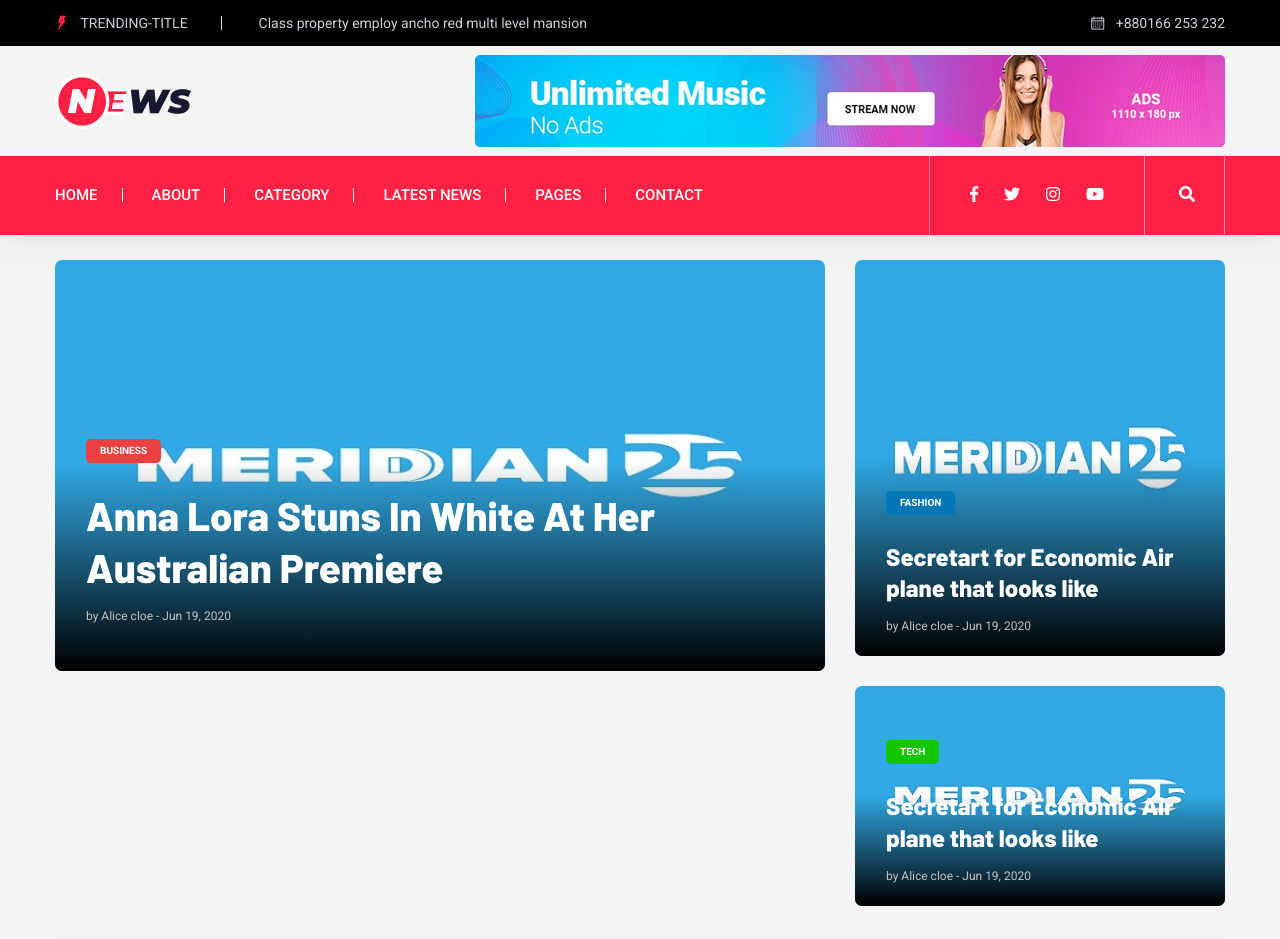
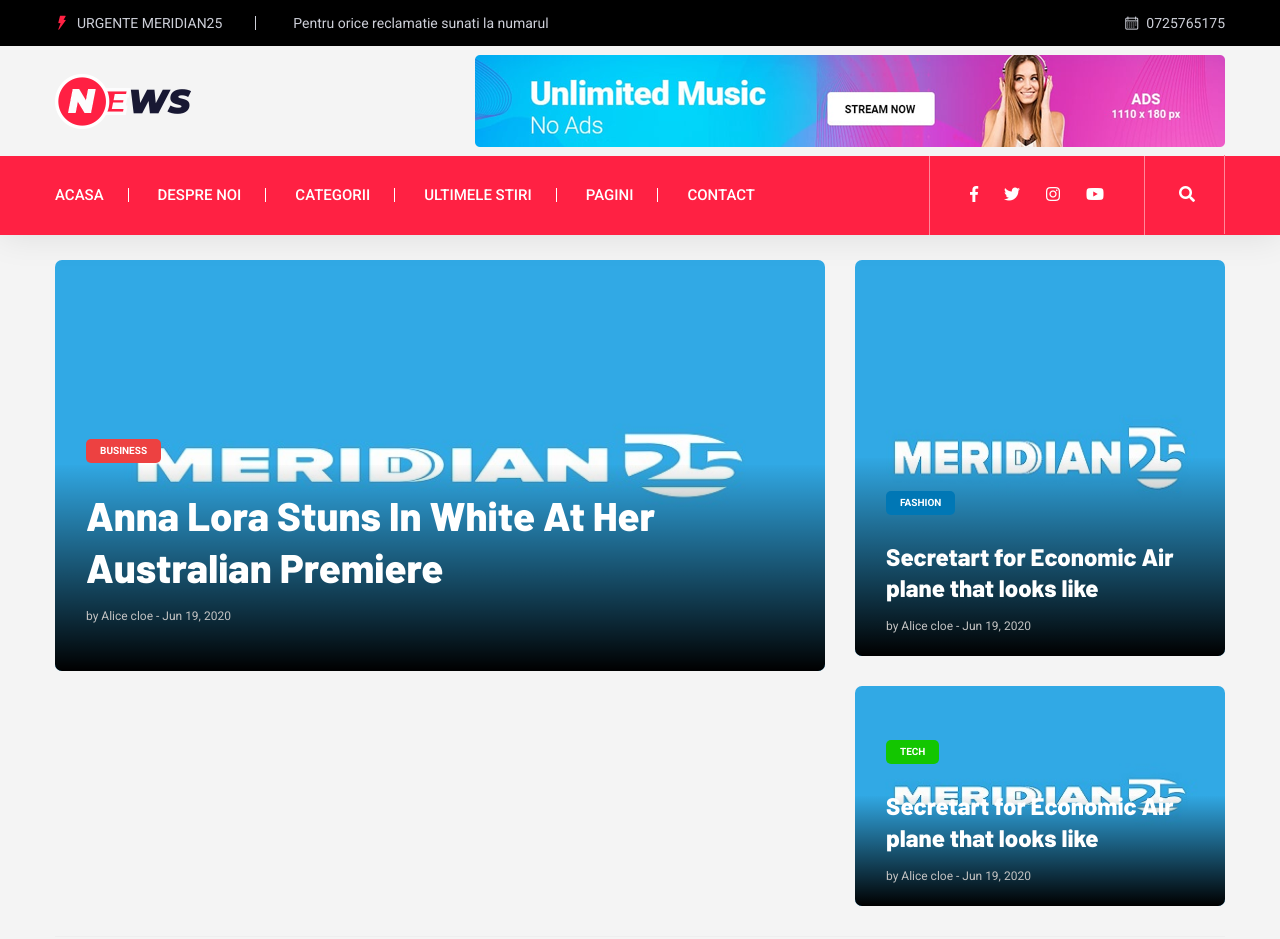
Before and after one commit to Hylious/html-meridian25, a plain HTML site: page index.html in a window 1280 px wide. Shown: the top 939 px of the page. Drawn offline with Linux system fonts and the light colour scheme.

Commit message:
Update index.html

```diff
--- a/index.html
+++ b/index.html
@@ -3,7 +3,7 @@
 <head>
     <meta charset="utf-8">
     <meta http-equiv="x-ua-compatible" content="ie=edge">
-    <title>News  HTML-5 Template </title>
+    <title>Meridian25</title>
     <meta name="description" content="">
     <meta name="viewport" content="width=device-width, initial-scale=1">
     <link rel="manifest" href="site.webmanifest">
@@ -47,13 +47,13 @@
                         <div class="row d-flex justify-content-between align-items-center">
                             <div class="header-info-left">
                                 <ul>
-                                    <li class="title"><span class="flaticon-energy"></span> trending-title</li>
-                                    <li>Class property employ ancho red multi level mansion</li>
+                                    <li class="title"><span class="flaticon-energy"></span>Urgente Meridian25</li>
+                                    <li>Pentru orice reclamatie sunati la numarul</li>
                                 </ul>
                             </div>
                             <div class="header-info-right">
                                 <ul class="header-date">
-                                    <li><span class="flaticon-calendar"></span> +880166 253 232</li>
+                                    <li><span class="flaticon-calendar"></span>0725765175</li>
                                 </ul>
                             </div>
                         </div>
@@ -89,15 +89,15 @@
                             <div class="main-menu d-none d-md-block">
                                 <nav>
                                     <ul id="navigation">
-                                        <li><a href="index.html">Home</a></li>
-                                        <li><a href="about.html">about</a></li>
-                                        <li><a href="categori.html">Category</a></li>
-                                        <li><a href="latest_news.html">Latest News</a></li>
-                                        <li><a href="#">Pages</a>
+                                        <li><a href="index.html">Acasa</a></li>
+                                        <li><a href="about.html">Despre noi</a></li>
+                                        <li><a href="categori.html">Categorii</a></li>
+                                        <li><a href="latest_news.html">Ultimele Stiri</a></li>
+                                        <li><a href="#">Pagini</a>
                                             <ul class="submenu">
                                                 <li><a href="blog.html">Blog</a></li>
-                                                <li><a href="blog_details.html">Blog Details</a></li>
-                                                <li><a href="elements.html">Element</a></li>
+                                                <li><a href="blog_details.html">Detalii Blog</a></li>
+                                                <li><a href="elements.html">Elemente</a></li>
                                             </ul>
                                         </li>
                                         <li><a href="contact.html">Contact</a></li>
```
